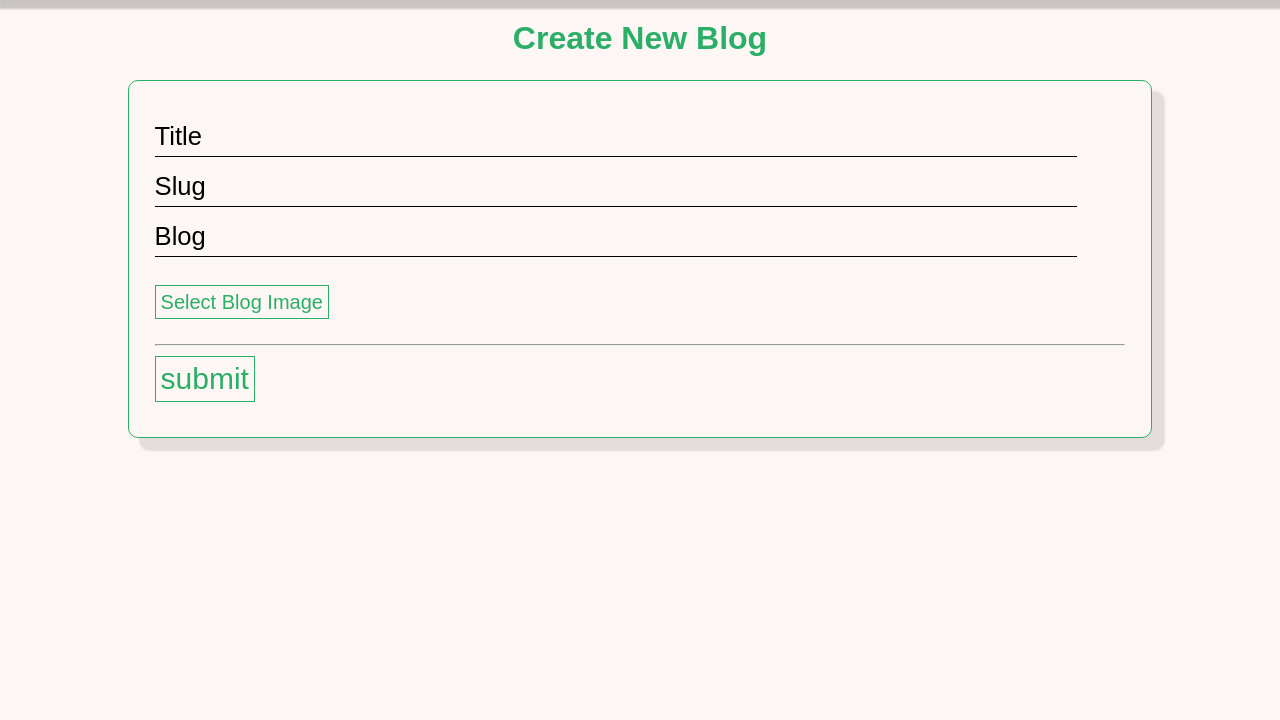
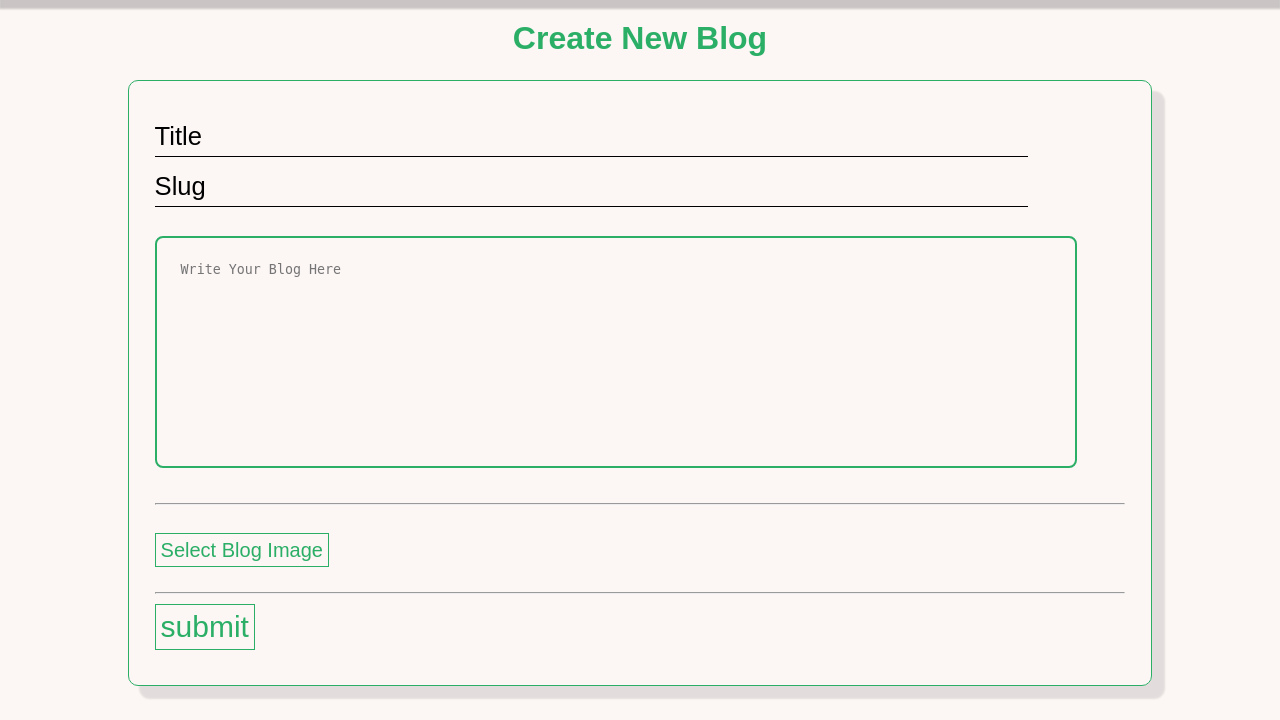
Before and after one commit to nabil16497/blog, a PHP site: page /view/addblogs.php in a window 1280 px wide. Shown: the part 80-800 px from the top of the page. Run offline with PHP 8.4, Linux system fonts and the light colour scheme; the visitor is signed in with stand-in values (Sample User, id 1); data comes from the database, SQL or seed files in the repository.

Commit message:
blog area change

```diff
--- a/view/addblogs.php
+++ b/view/addblogs.php
@@ -45,14 +45,18 @@ $blogs = fetchAllBlogs();
 					</label>
 			</div>
 
+				<br>
 
-			<div class="form">
-                <input type="text" id="description" name="description" autocomplete="off" required />
-                <label for="description" class="label-name">
-                <span class="content-name">Blog</span>
-                </label>
-			</div>
+
+
+				<textarea name='description' id="description" rows='12' placeholder='Write Your Blog Here' required></textarea>
+				<br>
+				<br>
+				<hr>
+
+
 			<br>
+
         	<input type="file" id="file" name="file">
         	<label for="file" class="filelabel">Select Blog Image</label>
         	<br>
--- a/view/index.css
+++ b/view/index.css
@@ -31,9 +31,19 @@ footer{
 
 /*--------form-------*/
 
+textarea{
+    width: 95%;
+    padding: 1.5rem;
+    border-radius: 0.5rem;
+    background: #FCF6F5FF;
+    border: 2px solid #2BAE66FF;
+    resize: none;
+    color: #2BAE66FF;
+}
+
 
 .form{
-  width: 95%;
+  width: 90%;
   position: relative;
   height: 50px;
   overflow: hidden;
```
Also changed, not shown: view/editBlog.php (+10 -6 lines), uploads/6305e8201ede90.42870298.png (added).
